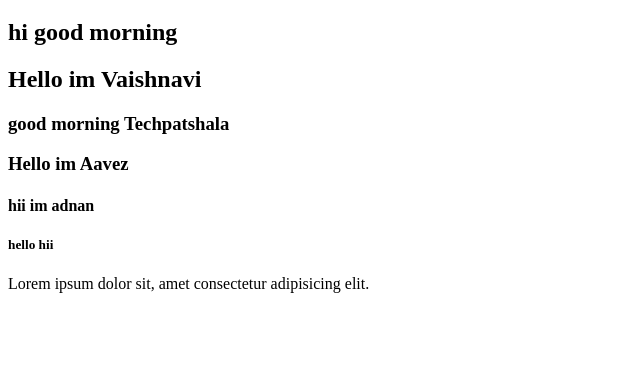
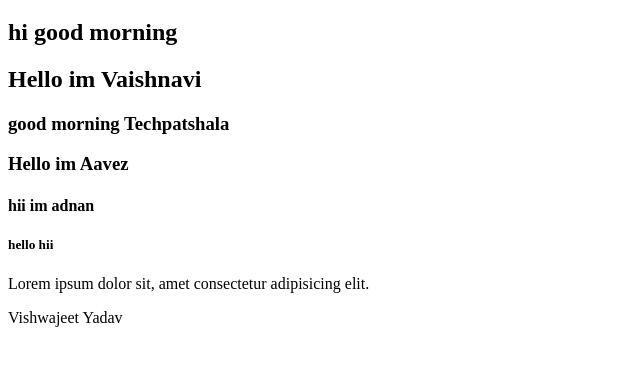
Before and after one commit to vaibhvai/TextRepo, a plain HTML site: page index.html in a window 1280 px wide. Shown: the part 61-426 px from the top of the page, without its empty margins (0-640 px from the left). Drawn offline with Linux system fonts and the light colour scheme.

Commit message:
Changes done by vish

```diff
--- a/index.html
+++ b/index.html
@@ -19,6 +19,6 @@
 
     <p>Lorem ipsum dolor sit, amet consectetur adipisicing elit.</p>
 
-
+    <p>Vishwajeet Yadav</p>
 </body>
 </html>
```
